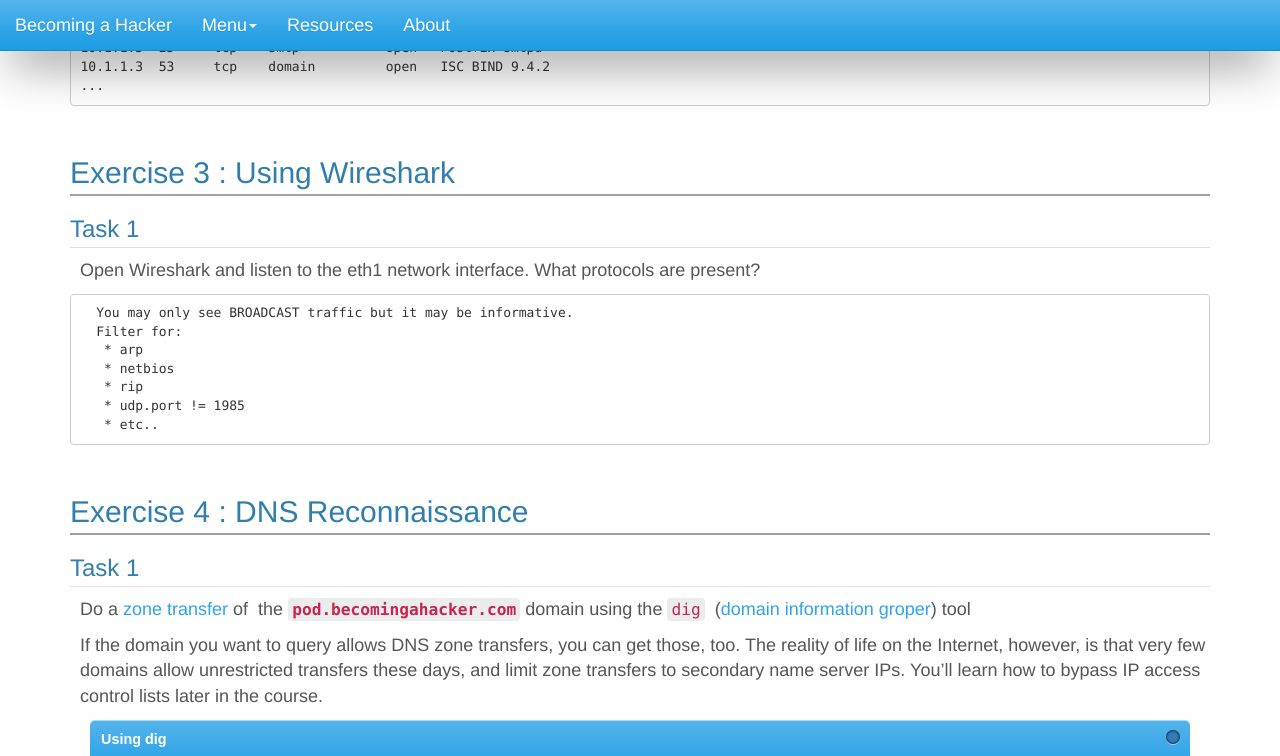
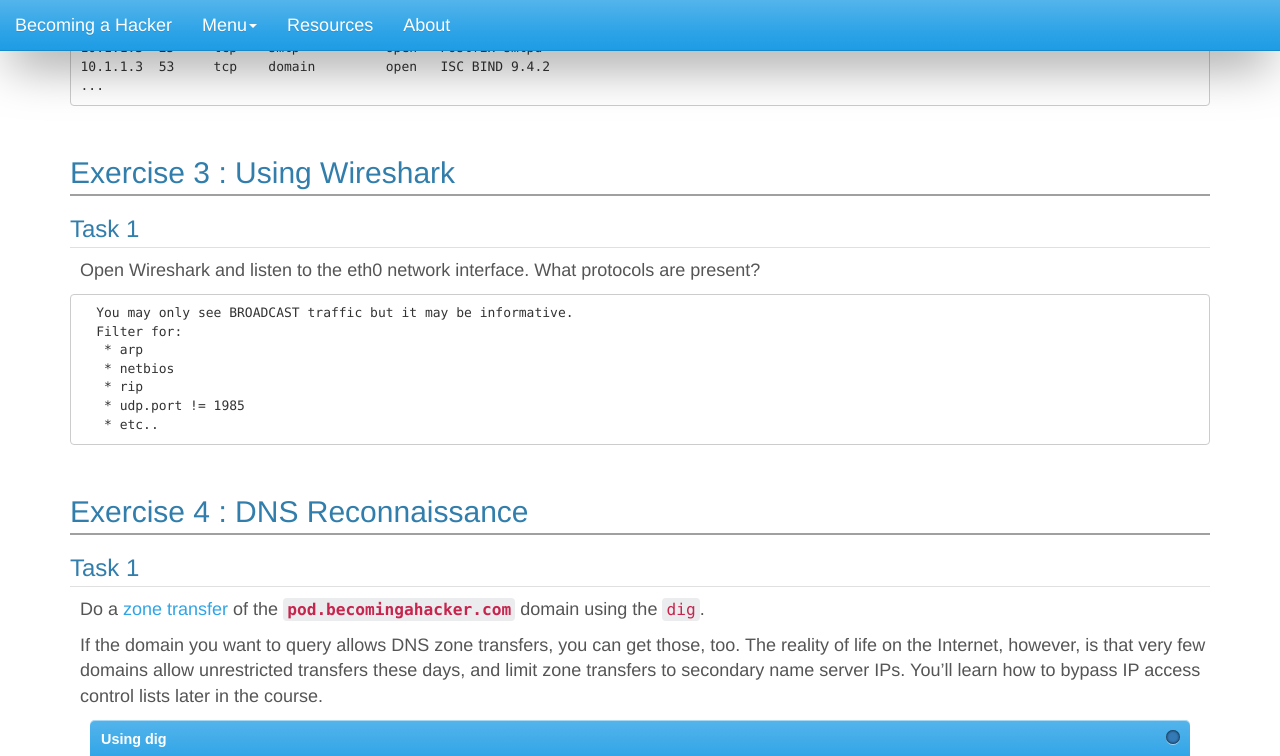
Before and after one commit to cmm-cisco/bah-site, a Jekyll site: the page built from modules/3.md, in a window 1280 px wide and 900 px high, scrolled down 2964 px, cut to the strip 0-756 px from the top of the window. Built offline with Jekyll 4.4.1, drawn with Linux system fonts in a browser that asks for light colours; some web fonts are replaced.

Commit message:
Update active recon module

```diff
--- a/modules/3.md
+++ b/modules/3.md
@@ -39,7 +39,7 @@ ports on those machines.
 nmap doesn't scan all ports by default. It limits itself to 1000 or so
 common ports. Figure out how to override this.
 
-UDP takes a  **long** time. You might defer that scan for later.
+UDP takes a  **long** time. You might defer that scan for later.
 
 ### Task 3
 
@@ -76,8 +76,8 @@ msfdb init
 
 ### Task 2
 
-Using `msfconsole`. Make sure the database is connected. What
-other **database backend commands** exist? Try `help`
+Using `msfconsole`. Make sure the database is connected. What
+other **database backend commands** exist? Try `help`
 
 {% capture code %}
 msfconsole
@@ -109,10 +109,10 @@ msf >
 
 ### Task 4
 
-Using `db_nmap` instead of `nmap`, run the same commands you ran in
+Using `db_nmap` instead of `nmap`, run the same commands you ran in
 Exercise 1 to load information into the database. This information will
 stay persistent for successive modules. You should be able to run
-the `services` command and see the services found by nmap at anytime
+the `services` command and see the services found by nmap at anytime
 without scanning again.
 
 {% capture code %}
@@ -144,7 +144,7 @@ host         port   proto  name           state  info
 
 ### Task 1
 
-Open Wireshark and listen to the eth1 network interface. What protocols
+Open Wireshark and listen to the eth0 network interface. What protocols
 are present?
 
       You may only see BROADCAST traffic but it may be informative.
@@ -159,9 +159,7 @@ are present?
 
 ### Task 1
 
-Do a [zone transfer](http://en.wikipedia.org/wiki/DNS_zone_transfer) of
-the **`pod.becomingahacker.com`** domain using the `dig`
-([domain information groper](https://www.madboa.com/geek/dig/)) tool
+Do a [zone transfer](http://en.wikipedia.org/wiki/DNS_zone_transfer) of the **`pod.becomingahacker.com`** domain using the `dig`.
 
 If the domain you want to query allows DNS zone transfers, you can get
 those, too. The reality of life on the Internet, however, is that very
```
